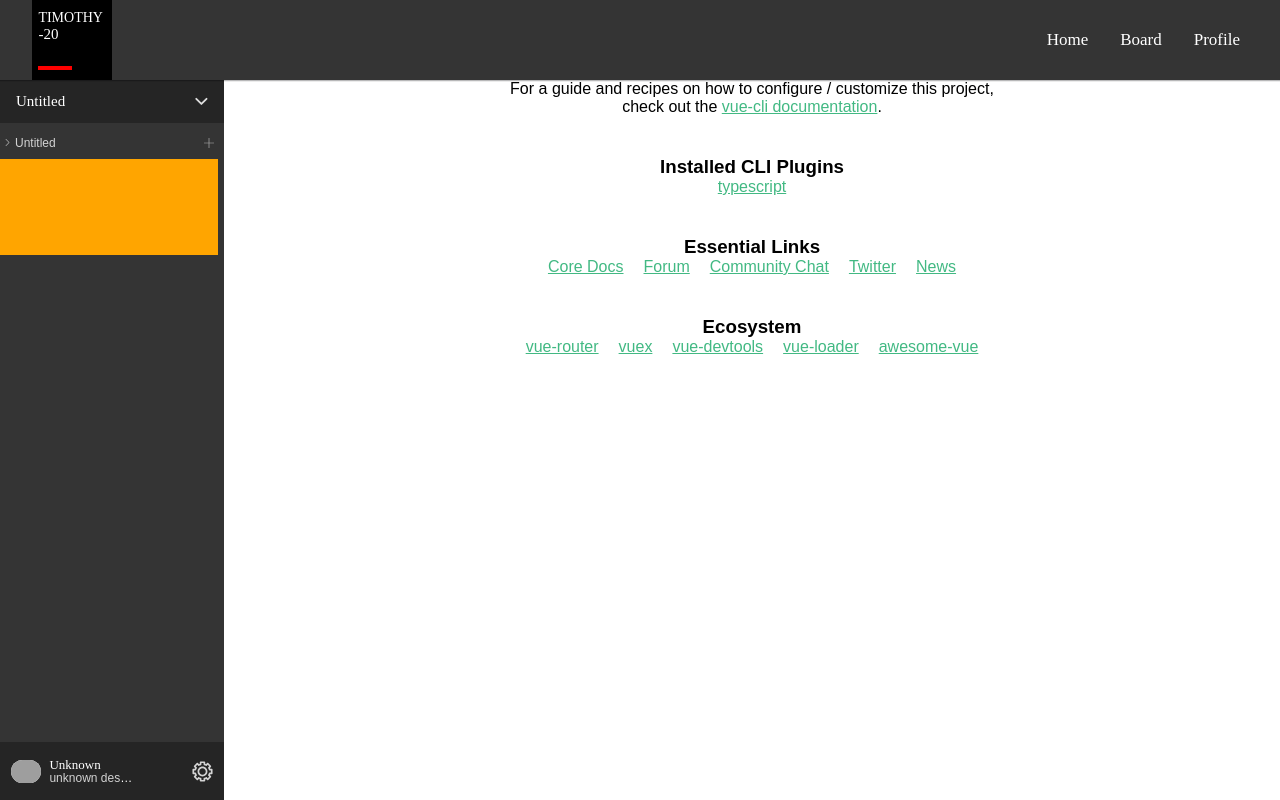
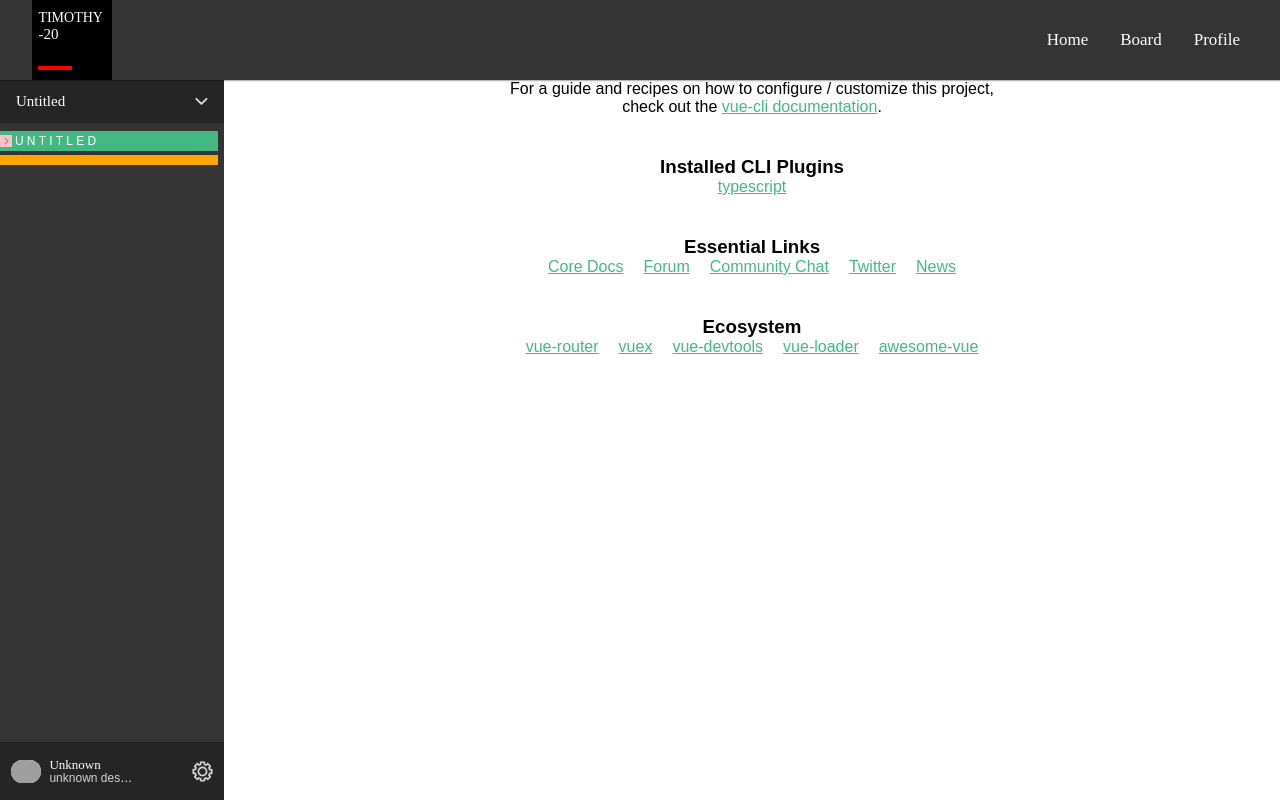
Before and after one commit to timothy-20/TKVueWebPage221115, a Vue app in the folder frontend/: page /home in a window 1280 px wide. Built offline with nearby package versions, Linux system fonts and the light colour scheme; grey boxes are pictures that could not be loaded; a web font is replaced by a local one.

Commit message:
221124) - TKCategoryTableCell, 카테고리 셀 ui 수정 중.

```diff
--- a/frontend/src/components/cell/TKCategoryTableCell.css
+++ b/frontend/src/components/cell/TKCategoryTableCell.css
@@ -6,60 +6,53 @@
 
 }
 
-svg {
-    filter: invert(70%);
+.cell-wrapper {
+
 }
 
-.cell-wrapper {
-    display: flex;
-    flex-flow: column wrap;
-}
-
-.category-label {
-    height: 24px;
-    flex: 1 1 auto;
+.category-container {
+    padding: 2px 0;
     display: flex;
     flex-flow: row wrap;
     align-items: center;
+    /*justify-content: center;*/
+    gap: 3px;
+    background-color: #42b983;
 }
 
-.category-label .category-title {
-    flex: 1 1 auto;
-    display: flex;
-    flex-flow: row wrap;
-    align-items: center;
-    text-align: left;
-    line-height: 100%;
-    font-size: 12px;
-    color: lightgray;
+img.chevron-icon {
+    width: 12px;
+    rotate: 90deg;
+
+    background-color: pink;
 }
 
-.category-title svg.chevron-icon {
-    width: 7px;
-    height: 7px;
-    margin: 0 4px;
+h3.category-title {
+    flex: 1 1 auto;
+    padding: 2px 0;
+    line-height: 100%;
+    overflow: hidden;
+    white-space: nowrap;
+    text-overflow: ellipsis;
+    text-align: left;
+    text-transform: uppercase;
+    letter-spacing: 0.2rem;
+    font-size: 12px;
+    font-weight: 500;
 }
 
-.category-label .button-container {
-    min-width: 18px;
-    margin-left: 6px;
-    display: flex;
-    align-items: center;
+h3.category-title > div {
+    overflow: inherit;
+    white-space: inherit;
+    text-overflow: inherit;
 }
 
-button.add-children {
-    width: 18px;
-    height: 18px;
-    display: flex;
-    align-items: center;
-}
-
-svg.plus-icon {
-    margin: 0 4px;
+button.category-add {
+    background-color: forestgreen;
 }
 
 .category-content {
-    height: 6rem;
+    height: 10px;
     margin-top: 0.3rem;
     background-color: orange;
 }
--- a/frontend/src/components/cell/TKCategoryTableCell.vue
+++ b/frontend/src/components/cell/TKCategoryTableCell.vue
@@ -1,35 +1,16 @@
 <template>
   <div id="root">
     <div class="cell-wrapper">
-      <div class="category-label">
-        <div class="category-title">
-          <svg class="chevron-icon"
-               xmlns="http://www.w3.org/2000/svg"
-               xml:space="preserve"
-               x="0px" y="0px"
-               viewBox="0 0 512.001 512.001"
-               style="enable-background:new 0 0 512.001 512.001;">
-            <path d="M388.819,239.537L156.092,6.816c-9.087-9.089-23.824-9.089-32.912,0.002
-	c-9.087,9.089-9.087,23.824,0.002,32.912l216.27,216.266L123.179,472.272c-9.087,9.089-9.087,23.824,0.002,32.912
-	c4.543,4.544,10.499,6.816,16.455,6.816c5.956,0,11.913-2.271,16.457-6.817L388.819,272.45c4.366-4.364,6.817-10.283,6.817-16.455
-	C395.636,249.822,393.185,243.902,388.819,239.537z"/>
-          </svg>
-          <span>Untitled</span>
-        </div>
+      <div class="category-container">
+        <img src="@assets/image/chevron-icon.svg" alt="left chevron icon" class="chevron-icon">
 
-        <div class="button-container">
-          <button class="add-children" type="button" v-on:click="presentModal">
-            <svg class="plus-icon"
-                 xmlns="http://www.w3.org/2000/svg"
-                 xml:space="preserve"
-                 x="0px" y="0px"
-                 viewBox="0 0 455 455"
-                 style="enable-background:new 0 0 455 455;">
-              <polygon points="455,212.5 242.5,212.5 242.5,0 212.5,0 212.5,212.5 0,212.5 0,242.5 212.5,242.5 212.5,455 242.5,455 242.5,242.5
-	455,242.5 "/>
-            </svg>
-          </button>
-        </div>
+        <h3 class="category-title">
+          <div>{{ this.categoryName }}</div>
+        </h3>
+
+        <button type="button" v-on:click="presentModal" class="category-add">
+<!--          <img src="@assets/image/plus-icon.svg" alt="plus icon that mean add category" class="plus-icon">-->
+        </button>
       </div>
 
       <div class="category-content">
@@ -54,6 +35,13 @@ export default Vue.extend({
     "tk-add-category-content": TKAddCategoryModalContent,
   },
 
+  props: {
+    categoryName: {
+      type: String,
+      default: "Untitled"
+    }
+  },
+
   data: function () {
     return {
       isModalShown: false as Boolean,
```
Also changed, not shown: frontend/src/assets/image/chevron-icon.svg (added), frontend/src/assets/image/plus-icon.svg (added).
